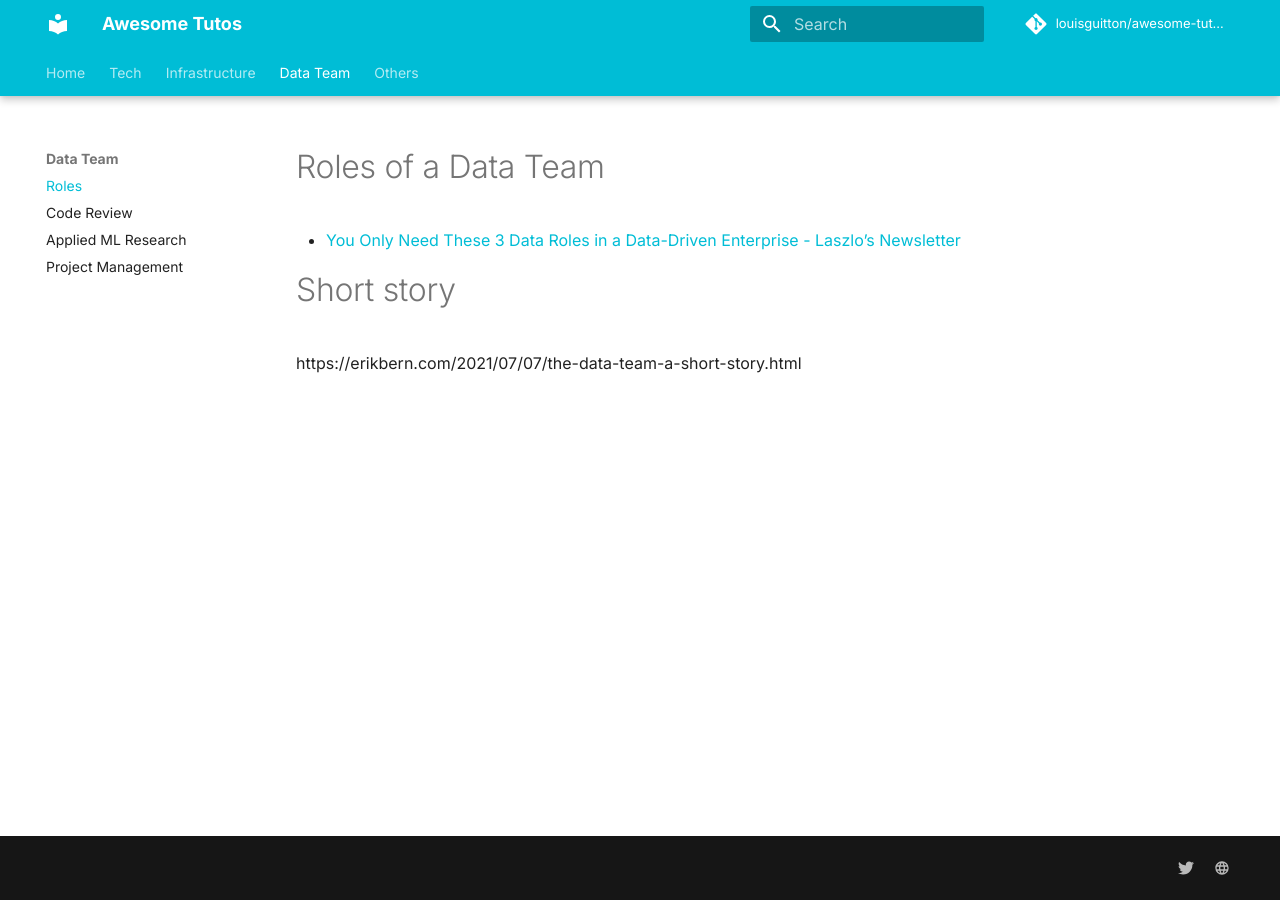
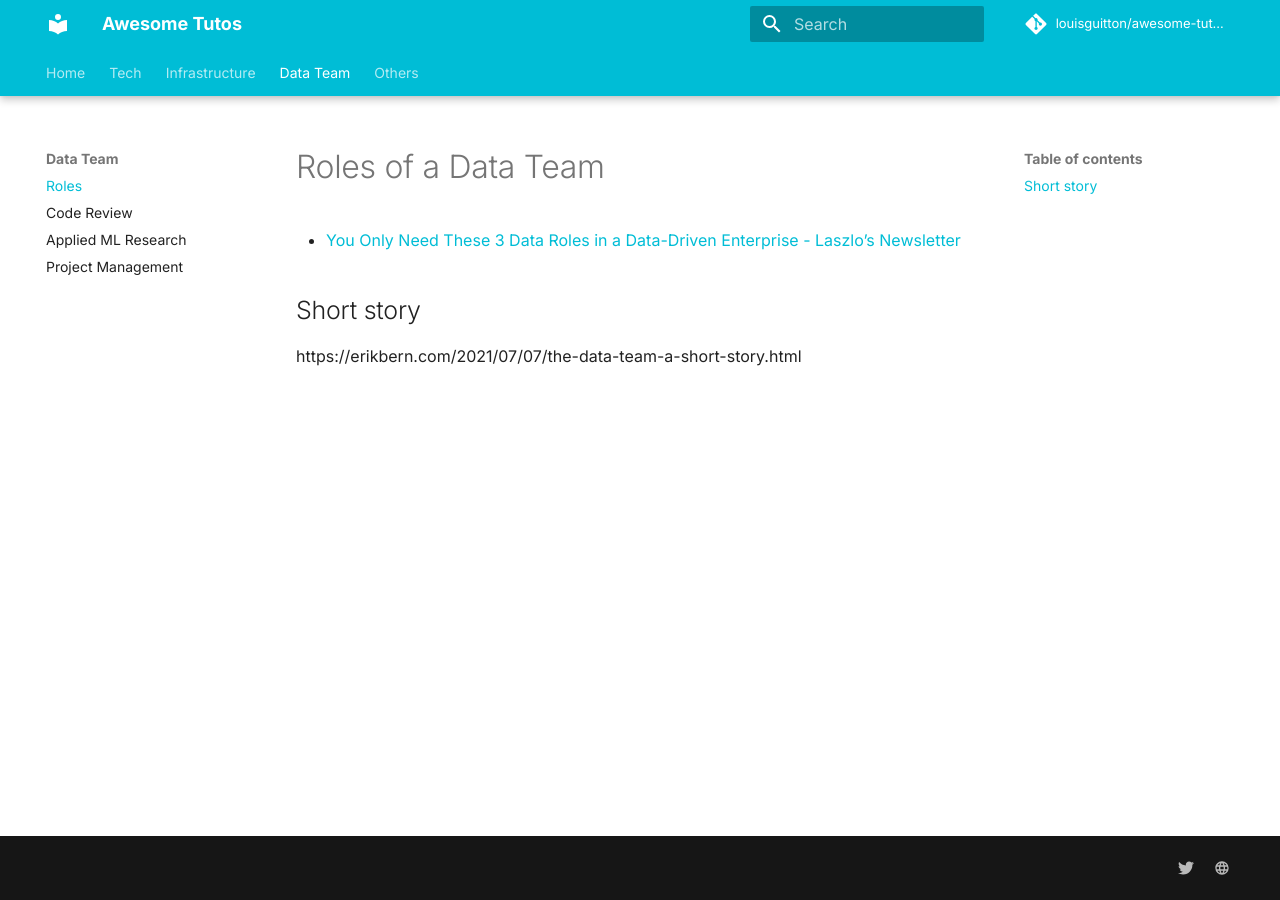
Before and after one commit to louisguitton/awesome-tutos, an MkDocs documentation site: the page built from docs/guides/team/data-team-roles.md, in a window 1280 px wide. Built offline with MkDocs 1.6.1 and Material for MkDocs 9.7.7, drawn with Linux system fonts in a browser that asks for light colours; comment, search, counter and statistics services are not loaded.

Commit message:
more ahrefs fixes

```diff
--- a/docs/guides/team/data-team-roles.md
+++ b/docs/guides/team/data-team-roles.md
@@ -6,6 +6,6 @@ description: Awesome Tuto on Data Team Roles
 
 - [You Only Need These 3 Data Roles in a Data-Driven Enterprise - Laszlo’s Newsletter](https://laszlo.substack.com/p/you-only-need-these-3-data-roles)
 
-# Short story
+## Short story
 
 https://erikbern.com/2021/07/07/the-data-team-a-short-story.html
```
